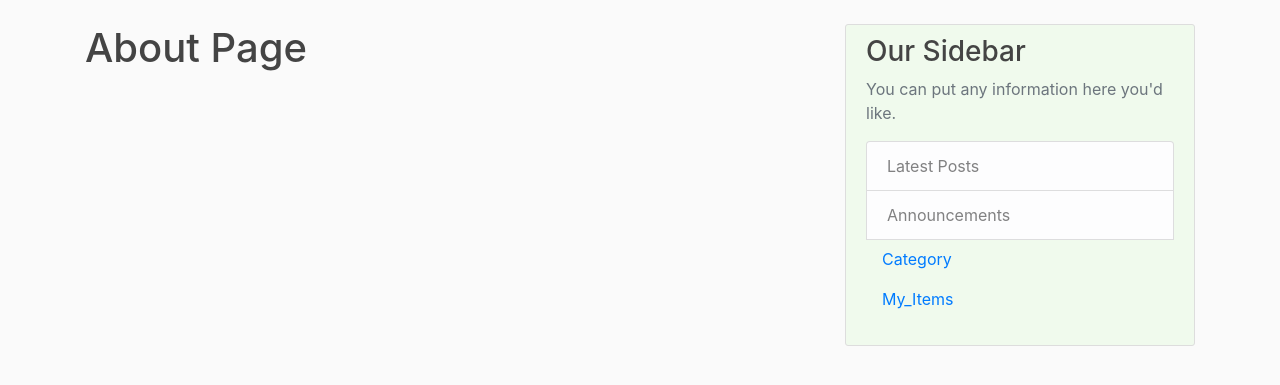
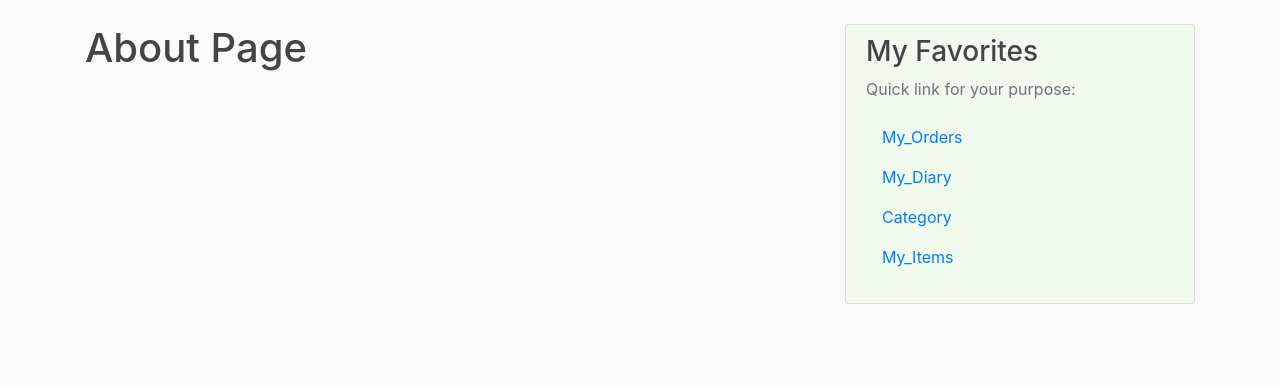
Before and after one commit to PY-WE-10-23/FINAL-PROJEKT-Pujcuje.cz, a Django app: page /about/ in a window 1280 px wide. Shown: the part 56-441 px from the top of the page. Run offline with Django 5.2, Linux system fonts and the light colour scheme; some libraries are stand-ins or nearby versions.

Commit message:
fix profile

```diff
--- a/django_project/blog/templates/blog/base.html
+++ b/django_project/blog/templates/blog/base.html
@@ -64,11 +64,11 @@
         </div>
         <div class="col-md-4">
           <div class="content-section">
-            <h3>Our Sidebar</h3>
-            <p class='text-muted'>You can put any information here you'd like.
+            <h3>My Favorites</h3>
+            <p class='text-muted'>Quick link for your purpose:
               <ul class="nav nav-pills flex-column mb-auto">
-                <li class="list-group-item list-group-item-light">Latest Posts</li>
-                <li class="list-group-item list-group-item-light">Announcements</li>
+                <a class="nav-item nav-link" href="{% url 'my_orders' %}">My_Orders</a>
+                <a class="nav-item nav-link" href="{% url 'my_diary' %}">My_Diary</a>
                 <a class="nav-item nav-link" href="{% url 'category' %}">Category</a>
                 <a class="nav-item nav-link" href="{% url 'my_items' %}">My_Items</a>
               </ul>
```
